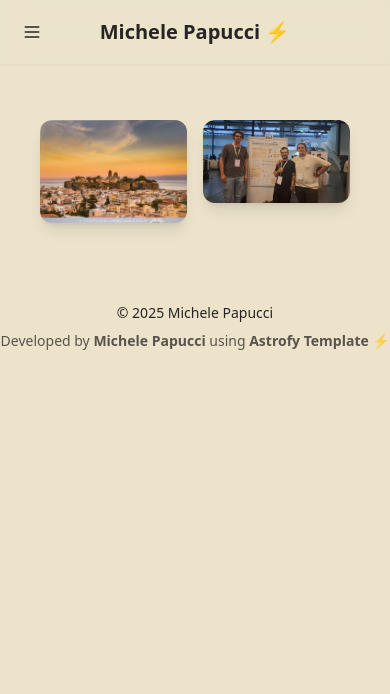
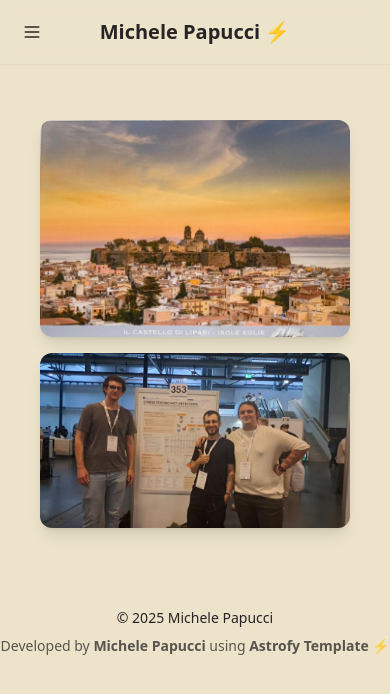
Before and after one commit to michelepapucci/michelepapucci.github.io, an Astro site: page /postcards in a window 390 px wide. Built offline with nearby package versions, Linux system fonts and the light colour scheme; Astro itself is replaced by a stand-in of ours.

Commit message:
added media query to grid

```diff
--- a/src/components/PostcardsGallery.jsx
+++ b/src/components/PostcardsGallery.jsx
@@ -26,7 +26,7 @@ export default function PostcardGallery() {
 
   return (
     <>
-      <div className="grid grid-cols-2 sm:grid-cols-3 md:grid-cols-4 gap-4 p-4">
+    <div className="grid grid-cols-1 sm:grid-cols-2 md:grid-cols-3 lg:grid-cols-4 gap-4 p-4">
         {postcards.map((card) => (
           <div
             key={card.id}
```
